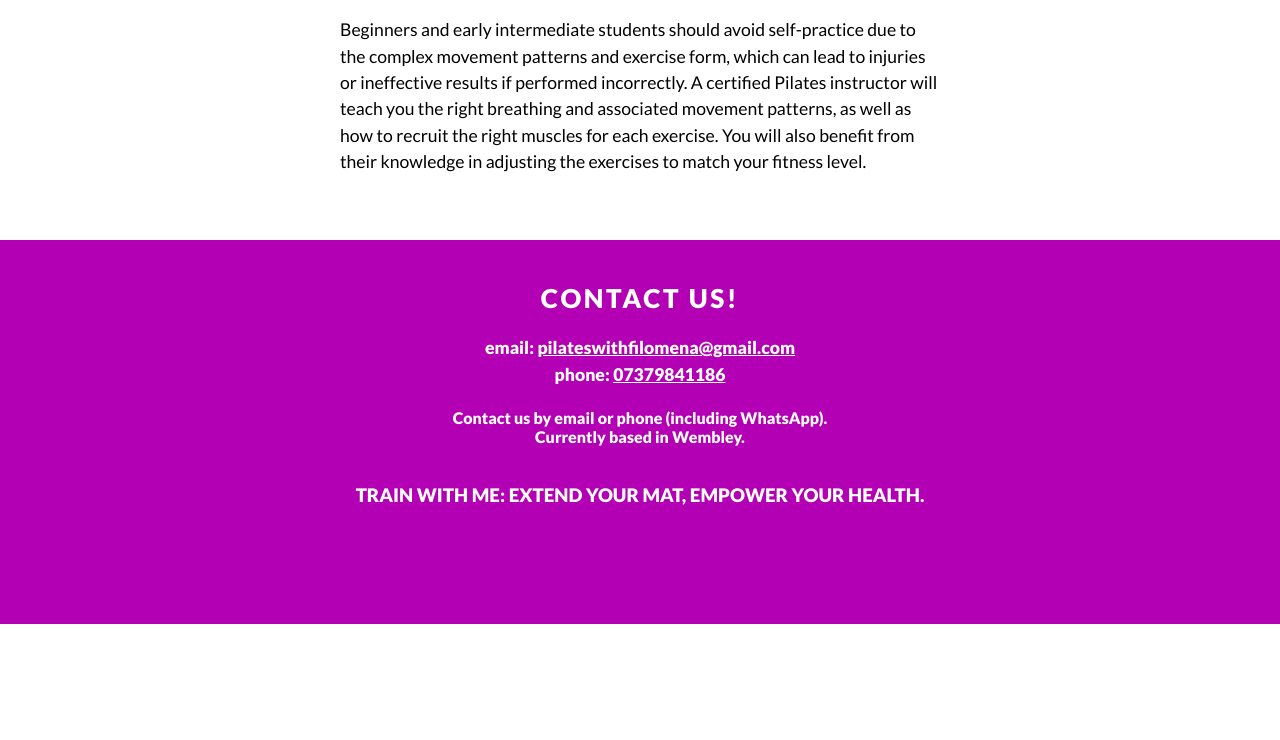
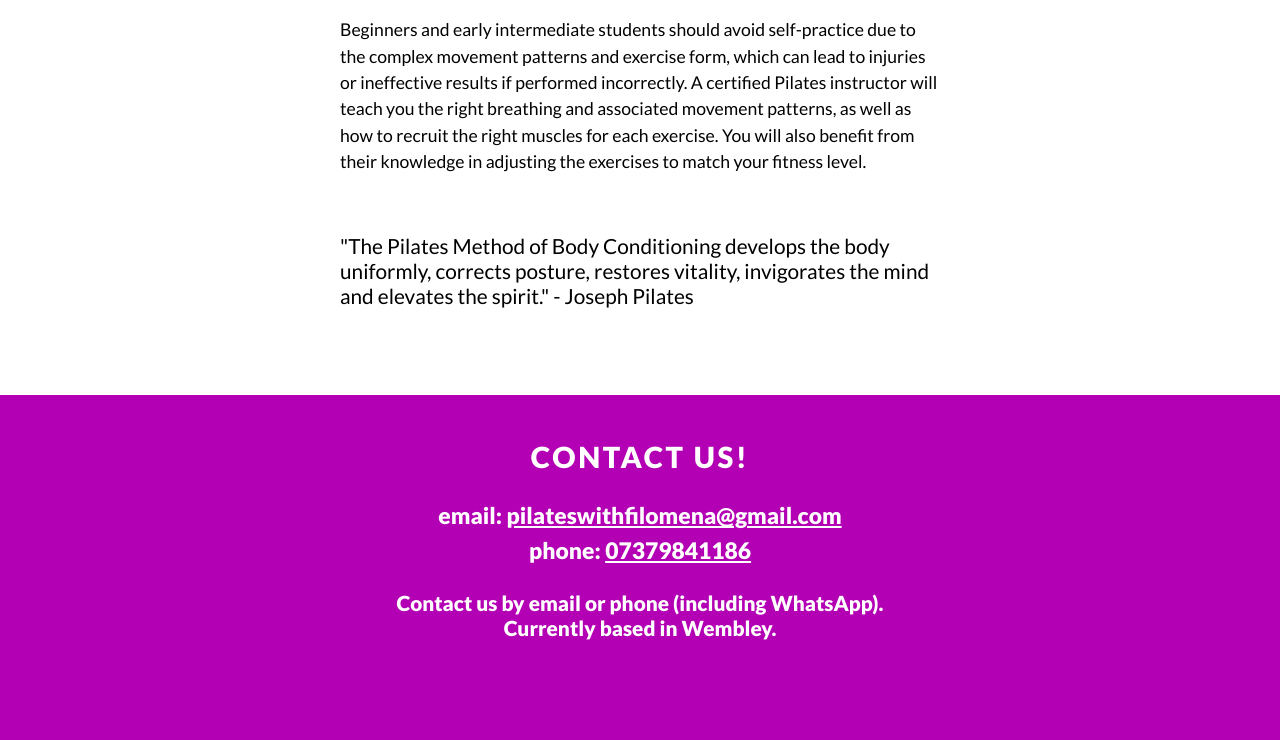
Before and after one commit to pilateswithfilomena/pilateswithfilomena.github.io, a Python web app: template templates/about-pilates.html in a window 1280 px wide. Shown: the part 1015-1755 px from the top of the page. Before the commit the page ends 1639 px from the top, so only its background shows below. Run offline with Jinja, Linux system fonts and the light colour scheme; the template is opened without the code that fills it, so the values that code supplies are empty.

Commit message:
Update texts

```diff
--- a/about-faq.html
+++ b/about-faq.html
@@ -208,8 +208,6 @@
     <br />
     Currently based in Wembley.
     <br />
-    <br />
-    <h3>Train with me: extend your mat, empower your health.</h3>
   </footer>
 </section>
 <!--  -->
--- a/about-filomena.html
+++ b/about-filomena.html
@@ -109,7 +109,7 @@
         hypertrophy training to minimize muscle loss and improve muscle development and quality.
       </p>
       <p>
-        <a href="classes.html">Train with me: extend your mat, empower your health.</a>
+        <a href="classes.html">Train with me. Adapt. Become anti-fragile.</a>
       </p>
     </div>
 
@@ -131,8 +131,6 @@
     <br />
     Currently based in Wembley.
     <br />
-    <br />
-    <h3>Train with me: extend your mat, empower your health.</h3>
   </footer>
 </section>
 <!--  -->
--- a/classes.html
+++ b/classes.html
@@ -309,8 +309,6 @@
     <br />
     Currently based in Wembley.
     <br />
-    <br />
-    <h3>Train with me: extend your mat, empower your health.</h3>
   </footer>
 </section>
 <!--  -->
--- a/dentists.html
+++ b/dentists.html
@@ -270,8 +270,6 @@
     <br />
     Currently based in Wembley.
     <br />
-    <br />
-    <h3>Train with me: extend your mat, empower your health.</h3>
   </footer>
 </section>
 <!--  -->
--- a/event1.html
+++ b/event1.html
@@ -125,8 +125,6 @@
     <br />
     Currently based in Wembley.
     <br />
-    <br />
-    <h3>Train with me: extend your mat, empower your health.</h3>
   </footer>
 </section>
 <!--  -->
--- a/events.html
+++ b/events.html
@@ -99,8 +99,6 @@
     <br />
     Currently based in Wembley.
     <br />
-    <br />
-    <h3>Train with me: extend your mat, empower your health.</h3>
   </footer>
 </section>
 <!--  -->
--- a/our-mission.html
+++ b/our-mission.html
@@ -117,8 +117,6 @@
     <br />
     Currently based in Wembley.
     <br />
-    <br />
-    <h3>Train with me: extend your mat, empower your health.</h3>
   </footer>
 </section>
 <!--  -->
--- a/style.css
+++ b/style.css
@@ -215,6 +215,7 @@ li:not(:last-child) {
 }
 
 #contact {
+  font-size: 1.3em;
   width: 100%;
   text-align: center;
   padding-top: 20px;
@@ -225,7 +226,7 @@ li:not(:last-child) {
 }
 
 #contact h2 {
-  font-size: 26px;
+  font-size: 1.4em;
   letter-spacing: 2.6px;
   text-transform: uppercase;
 }
@@ -245,7 +246,15 @@ li:not(:last-child) {
   padding-right: 20px;
   padding-bottom: 40px;
   text-align: center;
-  font-size: 2em;
+  font-weight: 900;
+  font-size: 2.3em;
+}
+
+.quote-small {
+  padding-top: 40px;
+  padding-bottom: 40px;
+  text-align: left;
+  font-size: 1.3em;
 }
 
 #services {
@@ -332,7 +341,7 @@ h3 {
   padding-bottom: 50px;
   padding-left: 50px;
   padding-right: 50px;
-  margin-bottom: 20px;
+  margin-bottom: 150px;
   max-width: 90%;
 }
 
--- a/templates/about-filomena.html
+++ b/templates/about-filomena.html
@@ -46,7 +46,7 @@
         hypertrophy training to minimize muscle loss and improve muscle development and quality.
       </p>
       <p>
-        <a href="classes.html">Train with me: extend your mat, empower your health.</a>
+        <a href="classes.html">Train with me. Adapt. Become anti-fragile.</a>
       </p>
     </div>
 
--- a/templates/about-pilates.html
+++ b/templates/about-pilates.html
@@ -2,7 +2,7 @@
 <html lang="en">
   <head>
     {% include 'header.jinja' %}
-    <link rel="canonical" href="https://pilateswithfilomena.com/about-pilates.html">
+    <link rel="canonical" href="https://pilateswithfilomena.com/about-pilates.html" />
     <title>About Pilates - Pilates with Filomena</title>
   </head>
   <body class="secondary">
@@ -57,6 +57,11 @@
         right muscles for each exercise. You will also benefit from their knowledge in adjusting the exercises to match
         your fitness level.
       </p>
+
+      <header class="quote-small">
+        "The Pilates Method of Body Conditioning develops the body uniformly, corrects posture, restores vitality,
+        invigorates the mind and elevates the spirit." - Joseph Pilates
+      </header>
     </div>
 
     {% include 'contact.jinja' %}
--- a/templates/contact.jinja
+++ b/templates/contact.jinja
@@ -16,8 +16,6 @@
     <br />
     Currently based in Wembley.
     <br />
-    <br />
-    <h3>Train with me: extend your mat, empower your health.</h3>
   </footer>
 </section>
 <!--  -->
```
Also changed, not shown: about-pilates.html (+6 -3 lines), index.html (+5 -6 lines), templates/index.html (+5 -4 lines).
